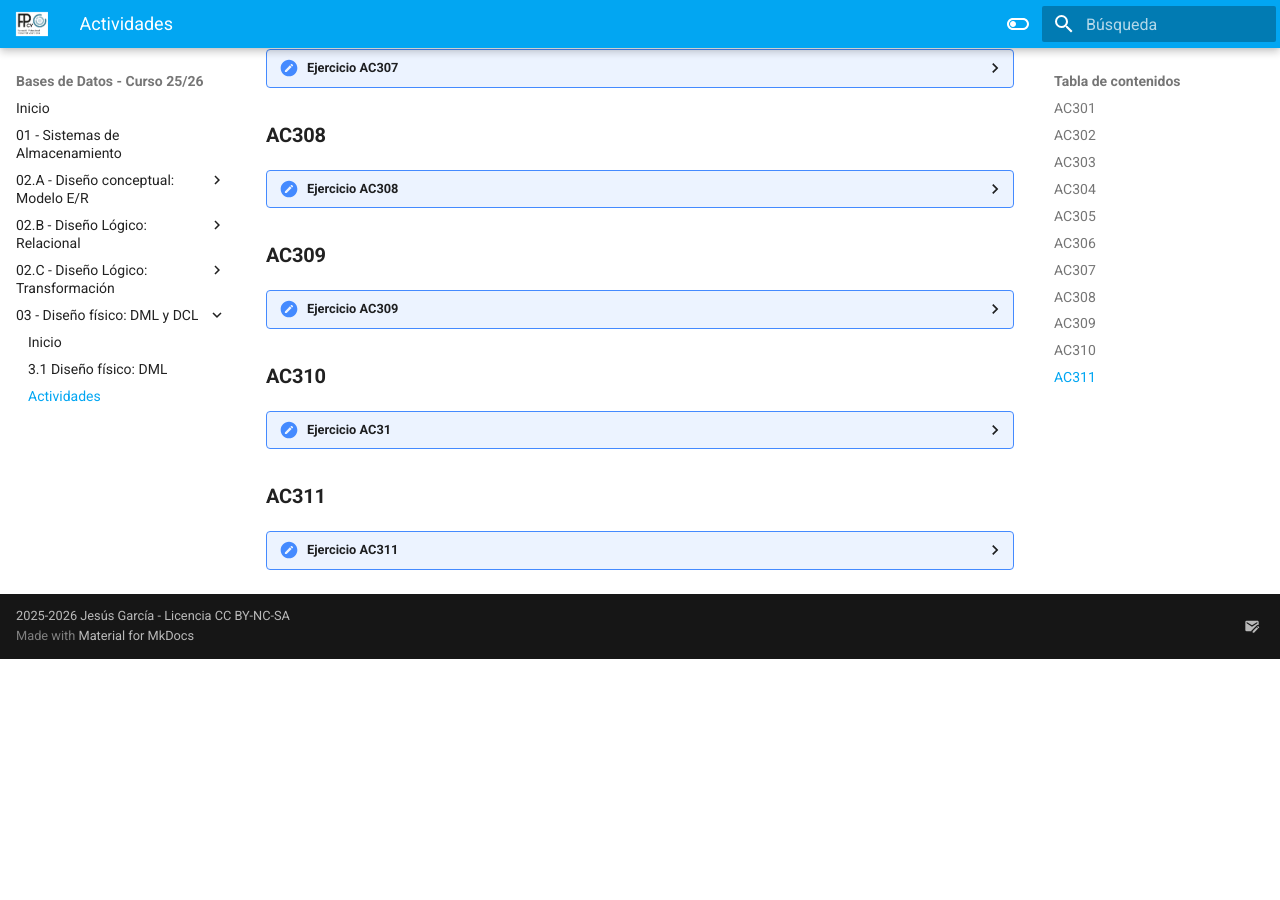
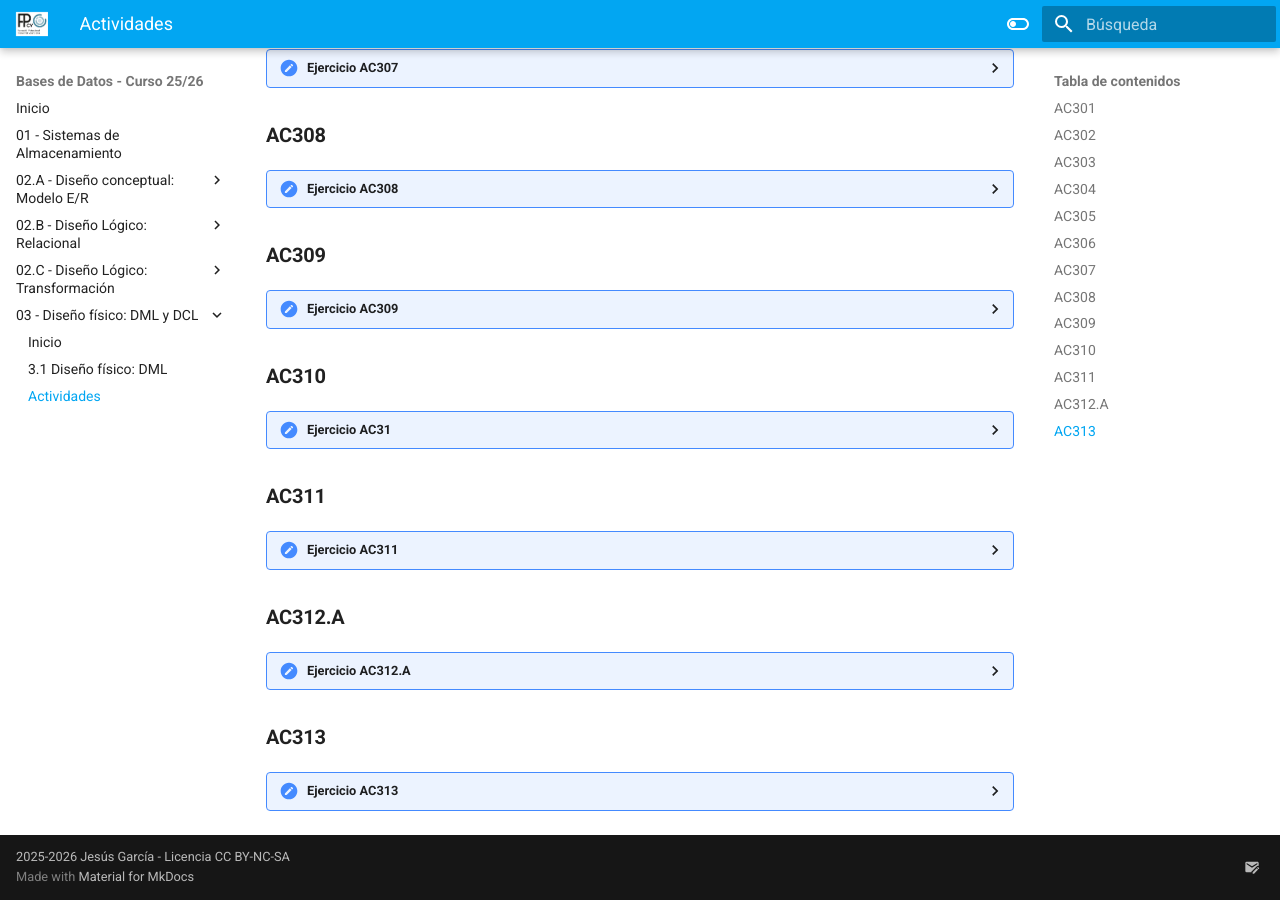
Before and after one commit to jssdocente/bd2526d, an MkDocs documentation site: the page built from docs/temas/03/Actividades.md, in a window 1280 px wide and 900 px high, scrolled down 943 px. Built offline with MkDocs 1.6.1 and Material for MkDocs 9.7.7, drawn with Linux system fonts in a browser that asks for light colours; before the commit the page ends 1602 px from its top, so only the background shows below that; some of the changed lines change nothing that is shown.

Commit message:
UT3. Add activities 312 y 313

````diff
--- a/docs/temas/03/Actividades.md
+++ b/docs/temas/03/Actividades.md
@@ -183,3 +183,156 @@
     b) Renombra la tabla `Producto` a `Articulo`.<br>
     c) Elimina la clave foránea que relaciona la tabla `Empleado` con la tabla `Departamento`.<br>
     d) Elimina la tabla `Evento` (del Ejercicio AC303.C).<br>
+
+
+
+### **AC312.A**
+
+??? "Ejercicio AC312.A"
+
+    |  Criterios de Evaluación  | Ponderación |
+    | --- | --- |
+    | RABD.2 // CE2b, CE2c, CE2d, CE2e, CE2h // | 5p          |
+
+
+    A partir del siguiente modelo lógico:
+
+    <div class="grid cards" markdown>
+
+    - Módelo lógico
+
+        ```sql
+        Table Estudiante {
+            nia texto [pk, note:"10 longitud fija"]
+            nombre texto [not null, note:"max 50 caracteres"]
+            apellidos texto [not null, note:"max 80 caracteres"]
+            fnac fecha [not null]
+            grupoID numero [not null]
+        }
+
+        Table Grupo {
+            codigo numero [pk]
+            descripcion texto [not null, note:"max 500 longitud"]
+            delegadoID texto [null, note:"FK de estudiante"]
+        }
+
+        Table Asignatura {
+            codigo numero [pk]
+            nombre texto [not null, note:"max 100 longitud"]
+            docenteID texto [not null]
+        }
+
+        Table Docente {
+            dni texto [pk, note:"9 longitud fija"]
+            nombre texto [not null]
+            email texto [not null, unique]
+        }
+
+        Table Matricula {
+            estudianteID texto [pk]
+            asignaturaID numero [pk]
+        }
+
+        Ref: "Grupo"."codigo" < "Estudiante"."grupoID"
+        Ref: "Estudiante"."nia" - "Grupo"."delegadoID"
+        Ref: "Estudiante"."nia" < "Matricula"."estudianteID"
+        Ref: "Asignatura"."codigo" < "Matricula"."asignaturaID"
+        Ref: "Docente"."dni" < "Asignatura"."docenteID"
+        ```
+
+    - Diagrama módelo lógico
+
+        ![](img/AC312.png"")
+
+    </div>
+
+    Realiza el modelo físico, creando un script único incluyendo los siguientes elementos:
+
+    - La creación de la BD, de nombre "AC312A"
+    - Cada tabla indicada en el modelo lógico con su nombre y atributos.
+    - Crea las restricciones de Foreign Key dando nombre a la restricción.
+    ```sql
+    CONSTRAINT {nombre-restriccion} FOREIGN KEY ({columna}) REFERENCES {tabla}({columna})
+    ```
+
+### **AC313**
+
+??? "Ejercicio AC313"
+
+    |  Criterios de Evaluación  | Ponderación |
+    | --- | --- |
+    | RABD.2 // CE2b, CE2c, CE2d, CE2e, CE2h // | 5p          |
+
+    A partir del siguiente modelo lógico:
+
+    <div class="grid cards" markdown>
+
+    - Módelo lógico
+
+        ```sql
+        Table Estudiante {
+        nia texto [pk, note:"10 longitud fija"]
+        nombre texto [not null, note:"max 50 caracteres"]
+        apellidos texto [not null, note:"max 80 caracteres"]
+        fnac fecha [not null]
+        grupoID numero [not null]
+        }
+
+        Table Grupo {
+        codigo numero [pk]
+        descripcion texto [not null, note:"max 500 longitud"]
+        delegadoID texto [null, note:"FK de estudiante"]
+        }
+
+        Table Asignatura {
+        codigo numero [pk]
+        nombre texto [not null, note:"max 100 longitud"]
+        cicloID texto [not null]
+        docenteID texto [not null]
+        }
+
+        Table Ciclo {
+        codigo texto [pk, note:"codigo de 3 digitos"]
+        nombre texto [not null]
+        tipo texto [note: "Valores posibles A,B,C,D,E"]
+        }
+
+        Table Docente {
+        dni texto [pk, note:"9 longitud fija"]
+        nombre texto [not null]
+        email texto [not null, unique]
+        }
+
+        Table Matricula {
+        estudianteID texto [pk]
+        asignaturaID numero [pk]
+        }
+
+        Ref: "Grupo"."codigo" < "Estudiante"."grupoID"
+        Ref: "Estudiante"."nia" - "Grupo"."delegadoID"
+        Ref: "Estudiante"."nia" < "Matricula"."estudianteID"
+        Ref: "Asignatura"."codigo" < "Matricula"."asignaturaID"
+        Ref: "Docente"."dni" < "Asignatura"."docenteID"
+        Ref: "Ciclo"."codigo" < "Asignatura"."cicloID"
+        ```
+
+    - Diagrama módelo lógico
+
+        ![](img/AC313.png"")
+
+    </div>
+
+
+    Realiza el modelo físico, creando un script único incluyendo los siguientes elementos:
+
+    - La creación de la BD, de nombre "AC313"
+    - Cada tabla indicada en el modelo lógico con su nombre y atributos.
+    - Cada restricción se agrega utilizando la forma dando nombre a la restricción.
+    - Para las restricciones de Foreign Key, aplica la siguiente propagación:
+    - Al borrar un docente, el campo `docenteID` debe ser null.
+    - Al borrar un grupo, el campo `grupoID` debe ser null.
+    - Al eliminar un `estudiante` el campo `delegadoID` sea null.
+    - No se permita borrar
+        - un ciclo si tiene asignaturas vinculadas.
+        - un estudiante si tiene matriculas
+        - una asignatura si tiene matriculas
````
Also changed, not shown: docs/temas/03/img/AC312.png (added), docs/temas/03/img/AC313.png (added).
